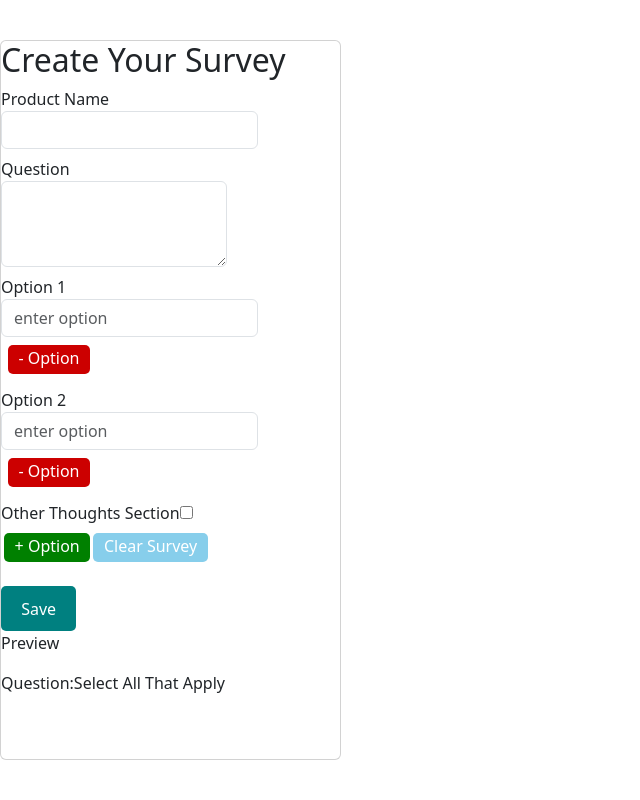
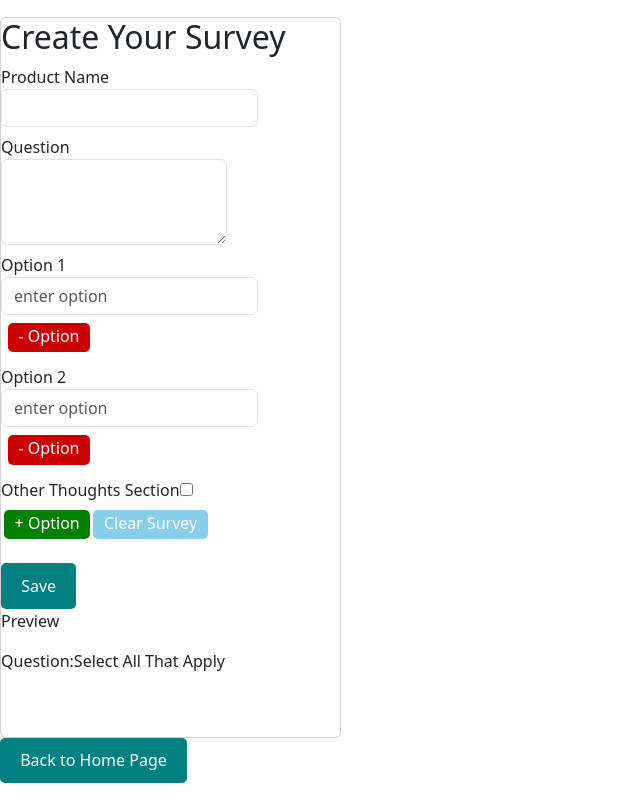
Before and after one commit to chrimcha/My-Market-Survey, a React (Vite) app in the folder My-Market-Survey_UI/: page /create-new-survey in a window 1280 px wide. Shown: the whole page, without its empty margins (0-640 px from the left). Built offline with nearby package versions, Linux system fonts and the light colour scheme.

Commit message:
fixed css on checkboxes and added back to home page button

```diff
--- a/My-Market-Survey_UI/src/components/pages/NewSurvey.jsx
+++ b/My-Market-Survey_UI/src/components/pages/NewSurvey.jsx
@@ -1,13 +1,19 @@
 import React from 'react'
 import { CreateSurveyForm } from '../surveys/CreateSurveyForm'
+import { Link } from 'react-router-dom'
 
 export default function NewSurvey() {
     return (
-        <div className='card'>
-                <h2>Create Your Survey</h2>
-            <div className='card-survey'>
-                <CreateSurveyForm/>
+        <>
+            <div className='card'>
+                    <h2>Create Your Survey</h2>
+                <div className='card-survey'>
+                    <CreateSurveyForm/>
+                </div>
             </div>
-        </div>
+            <Link to={{pathname: '/'}}>
+                <button>Back to Home Page</button>
+            </Link>
+        </>
     )
 }
```
Also changed, not shown: My-Market-Survey_UI/src/App.css (+4 -4 lines).
